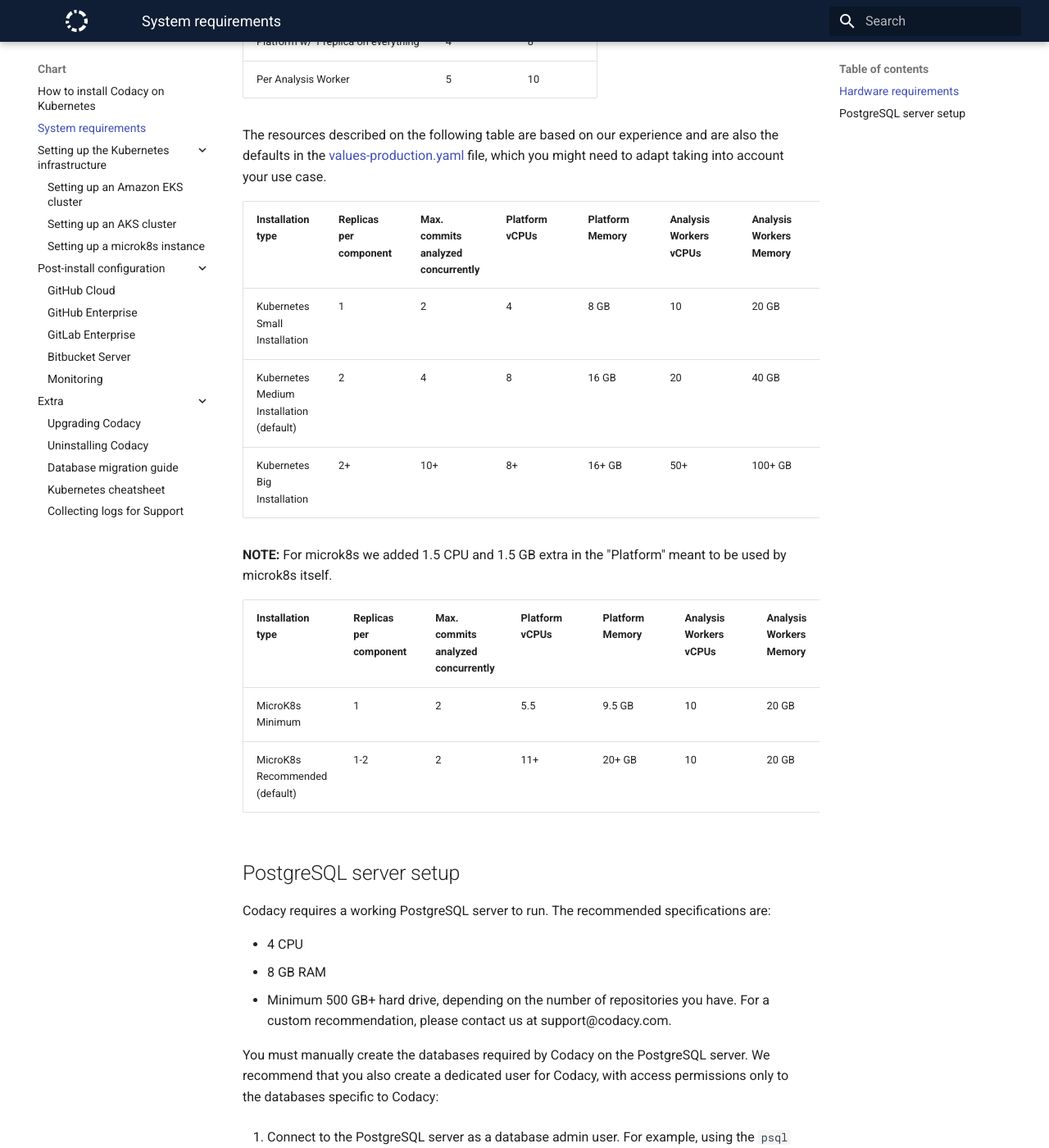
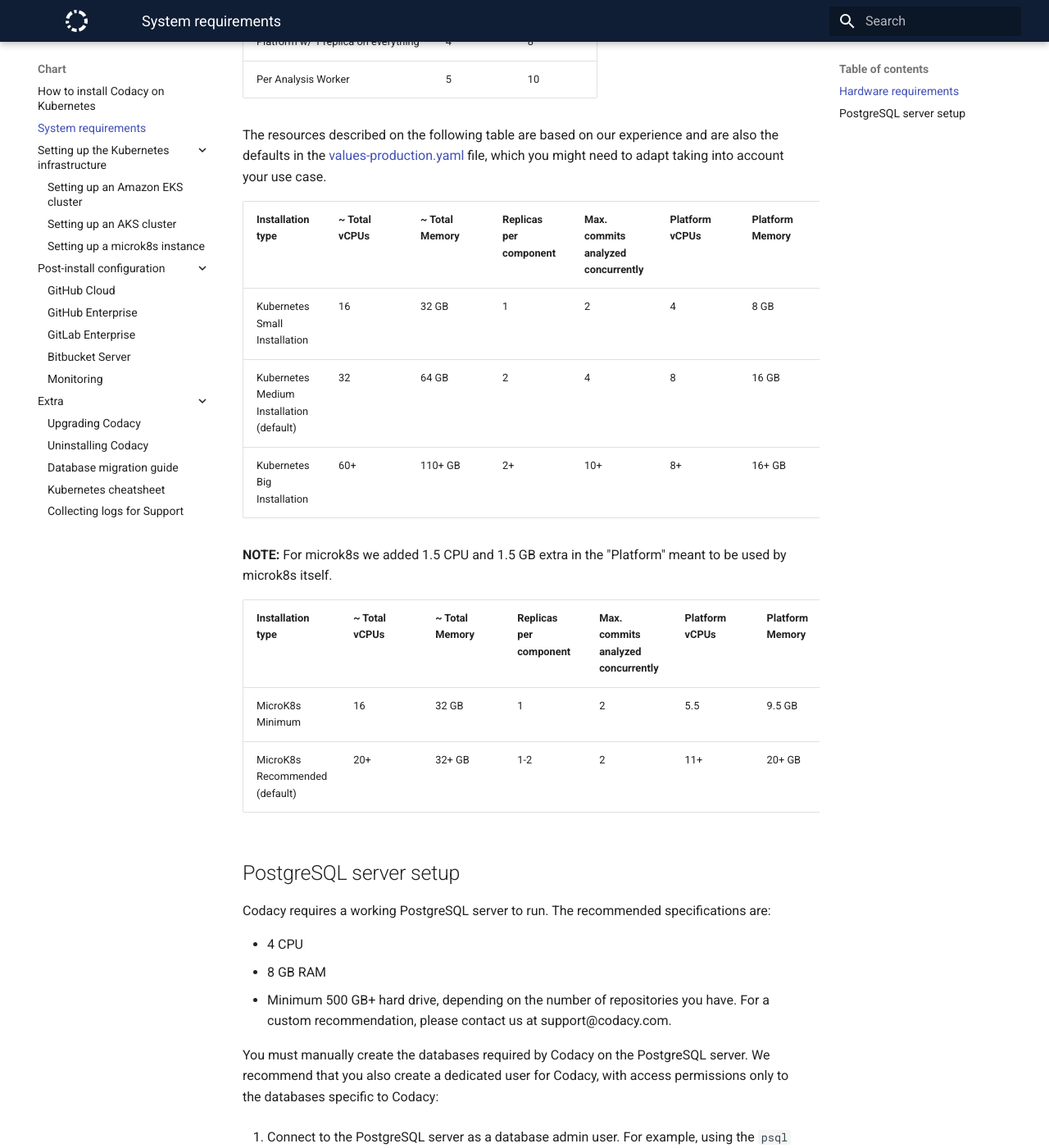
Before and after one commit to codacy/chart, an MkDocs documentation site: the page built from docs/requirements.md, in a window 1280 px wide and 1400 px high, scrolled down 1501 px. Shown: the whole window at 82% size. Built offline with MkDocs 1.6.1 and Material for MkDocs 9.7.7, drawn with Linux system fonts in a browser that asks for light colours.

Commit message:
bring colums with totals to the beginning

```diff
--- a/docs/requirements.md
+++ b/docs/requirements.md
@@ -27,19 +27,19 @@
 
 The resources described on the following table are based on our experience and are also the defaults in the [values-production.yaml](https://raw.githubusercontent.com/codacy/chart/master/codacy/values-production.yaml) file, which you might need to adapt taking into account your use case.
 
-| Installation type                        | Replicas per component | Max. commits analyzed concurrently | Platform vCPUs | Platform Memory | Analysis Workers vCPUs | Analysis Workers Memory | ~ Total vCPUs | ~ Total Memory |
-| ---------------------------------------- | ---------------------- | ---------------------------------- | -------------- | --------------- | ---------------------- | ----------------------- | ------------- | -------------- |
-| Kubernetes Small Installation            | 1                      | 2                                  | 4              | 8 GB            | 10                     | 20 GB                   | 16            | 32 GB          |
-| Kubernetes Medium Installation (default) | 2                      | 4                                  | 8              | 16 GB           | 20                     | 40 GB                   | 32            | 64 GB          |
-| Kubernetes Big Installation              | 2+                     | 10+                                | 8+             | 16+ GB          | 50+                    | 100+ GB                 | 60+           | 110+ GB        |
+| Installation type                        | ~ Total vCPUs | ~ Total Memory | Replicas per component | Max. commits analyzed concurrently | Platform vCPUs | Platform Memory | Analysis Workers vCPUs | Analysis Workers Memory |
+| ---------------------------------------- | ------------- | -------------- | ---------------------- | ---------------------------------- | -------------- | --------------- | ---------------------- | ----------------------- |
+| Kubernetes Small Installation            | 16            | 32 GB          | 1                      | 2                                  | 4              | 8 GB            | 10                     | 20 GB                   |
+| Kubernetes Medium Installation (default) | 32            | 64 GB          | 2                      | 4                                  | 8              | 16 GB           | 20                     | 40 GB                   |
+| Kubernetes Big Installation              | 60+           | 110+ GB        | 2+                     | 10+                                | 8+             | 16+ GB          | 50+                    | 100+ GB                 |
 
 **NOTE:**
 For microk8s we added 1.5 CPU and 1.5 GB extra in the "Platform" meant to be used by microk8s itself.
 
-| Installation type              | Replicas per component | Max. commits analyzed concurrently | Platform vCPUs | Platform Memory | Analysis Workers vCPUs | Analysis Workers Memory | ~ Total vCPUs | ~ Total Memory |
-| ------------------------------ | ---------------------- | ---------------------------------- | -------------- | --------------- | ---------------------- | ----------------------- | ------------- | -------------- |
-| MicroK8s Minimum               | 1                      | 2                                  | 5.5            | 9.5 GB          | 10                     | 20 GB                   | 16            | 32 GB          |
-| MicroK8s Recommended (default) | 1-2                    | 2                                  | 11+            | 20+ GB          | 10                     | 20 GB                   | 20+           | 32+ GB         |
+| Installation type              | ~ Total vCPUs | ~ Total Memory | Replicas per component | Max. commits analyzed concurrently | Platform vCPUs | Platform Memory | Analysis Workers vCPUs | Analysis Workers Memory |
+| ------------------------------ | ------------- | -------------- | ---------------------- | ---------------------------------- | -------------- | --------------- | ---------------------- | ----------------------- |
+| MicroK8s Minimum               | 16            | 32 GB          | 1                      | 2                                  | 5.5            | 9.5 GB          | 10                     | 20 GB                   |
+| MicroK8s Recommended (default) | 20+           | 32+ GB         | 1-2                    | 2                                  | 11+            | 20+ GB          | 10                     | 20 GB                   |
 
 ## PostgreSQL server setup
 
```
